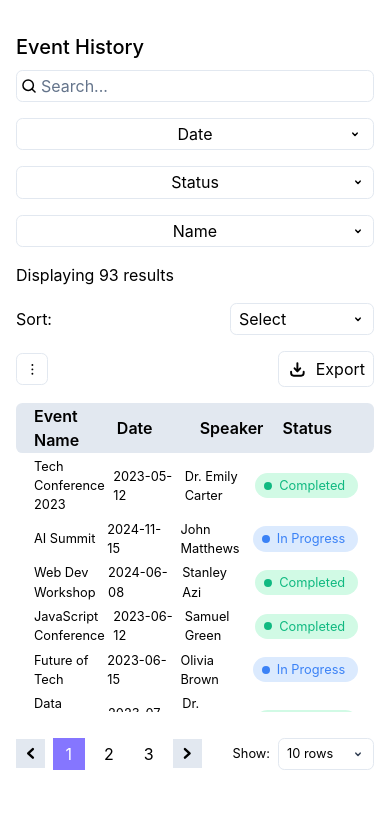
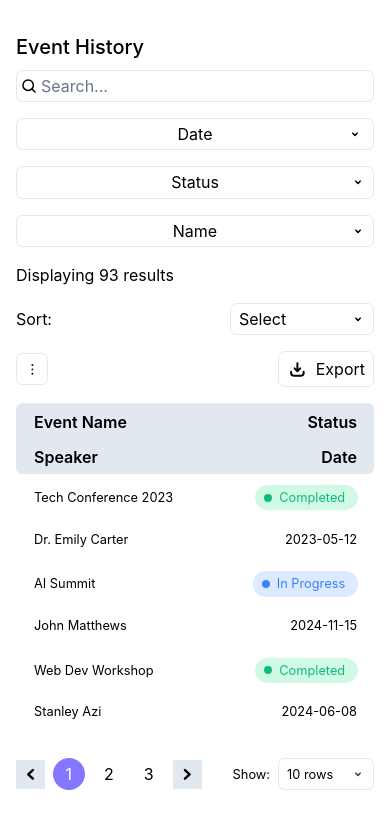
Before and after one commit to Stan015/event-management-dashboard, a website built with Vite: page index.html in a window 390 px wide. Shown: the part 1299-2121 px from the top of the page. Built offline with nearby package versions, Linux system fonts and the light colour scheme; files whose address does not match are found by name.

Commit message:
fix: table ui on mobile

```diff
--- a/main.js
+++ b/main.js
@@ -135,10 +135,17 @@ function buildTableRows(
          popovertarget="event-detail-popover"
          popovertargetaction="toggle"
       >
-         <td>${data["event name"]}</td>
-         <td>${data.date}</td>
-         <td>${data.speaker}</td>
-         <td class=${data.status === "Completed" ? "completed" : "in-progress"}>${data.status}</td>
+         <td aria-label="event name">
+           <button class="td-arrow-button" aria-label="Expand details" aria-expanded="false">
+             <svg width="5" height="8" viewBox="0 0 5 8" fill="none" xmlns="http://www.w3.org/2000/svg">
+               <path d="M0.75 0.75L4.25 4L0.75 7.25" stroke="#FCF7FF" stroke-width="1.5" stroke-linecap="round" stroke-linejoin="round"/>
+             </svg>
+           </button>
+           <span>${data["event name"]}</span>
+         </td>
+         <td aria-label="event date">${data.date}</td>
+         <td aria-label="event speaker">${data.speaker}</td>
+         <td aria-label="event status" class=${data.status === "Completed" ? "completed" : "in-progress"}>${data.status}</td>
       </tr>
     `;
   });
@@ -245,6 +252,7 @@ dateInput.addEventListener("change", () => {
   currentPage = 1;
 
   if (filter === "") {
+    currentData = eventHistoryTableData;
     buildTableRows(currentData, numberOfRowsPerPage);
   } else {
     currentData = filteredData;
--- a/style.css
+++ b/style.css
@@ -755,6 +755,10 @@ main .event-history .event-history-table {
       border-left: 1px solid var(--clr-accent);
     }
 
+    & .td-arrow-button {
+      display: none;
+    }
+
     &::-webkit-scrollbar {
       width: 3px;
     }
@@ -998,6 +1002,7 @@ main .event-history .event-history-table-ftr {
         color: var(--clr-primary);
         min-width: 2rem;
         min-height: 2rem;
+        border-radius: 50%;
       }
 
       & .table-page[aria-current="true"] {
@@ -1264,9 +1269,77 @@ main .event-history .event-history-table-ftr {
       }
     }
 
+    & thead tr {
+      min-height: max-content;
+      display: grid;
+      grid-template-columns: 2fr 1fr;
+      grid-template-rows: 2rem;
+      padding-block: 0.2rem;
+
+      & td:nth-child(1) {
+        grid-area: 1/1/1/1;
+      }
+      & td:nth-child(2) {
+        grid-area: 2/2/2/-1;
+        text-align: right;
+      }
+
+      & td:nth-child(3) {
+        grid-area: 2/1/2/1;
+      }
+      & td:nth-child(4) {
+        grid-area: 1/2/1/-1;
+        justify-self: flex-end;
+      }
+      }
     & tbody tr {
       font-size: 0.8rem;
       min-height: max-content;
+      display: grid;
+      grid-template-columns: 2fr 1fr;
+      grid-template-rows: repeat(2, 2.2rem);
+      padding-block: 0.2rem;
+
+      & td:nth-child(1) {
+        grid-area: 1/1/1/1;
+        display: flex;
+        align-items: center;
+        gap: 0.4rem;
+
+        & .td-arrow-button {
+          display: none;
+          /*width: 1.2rem;*/
+          /*height: 1.2rem;*/
+          /*align-items: center;*/
+          /*justify-content: center;*/
+          /*background-color: unset;*/
+          /*background-image: url("/public/arrow.svg");*/
+          /*background-position: center;*/
+          /*background-repeat: no-repeat;*/
+          /*border: none;*/
+          /*margin: 0;*/
+          /*border-radius: 50%;*/
+
+          /*&:hover {*/
+          /*  background-color: var(--bg-accent);*/
+          /*}*/
+        }
+      }
+
+      & td:nth-child(2) {
+        grid-area: 2/2/2/-1;
+        text-align: right;
+      }
+
+      & td:nth-child(3) {
+        grid-area: 2/1/2/1;
+      }
+      & td:nth-child(4) {
+        grid-area: 1/2/1/-1;
+        justify-self: flex-end;
+      }
+
+
     }
   }
 
```
Also changed, not shown: public/arrow.svg (added).
